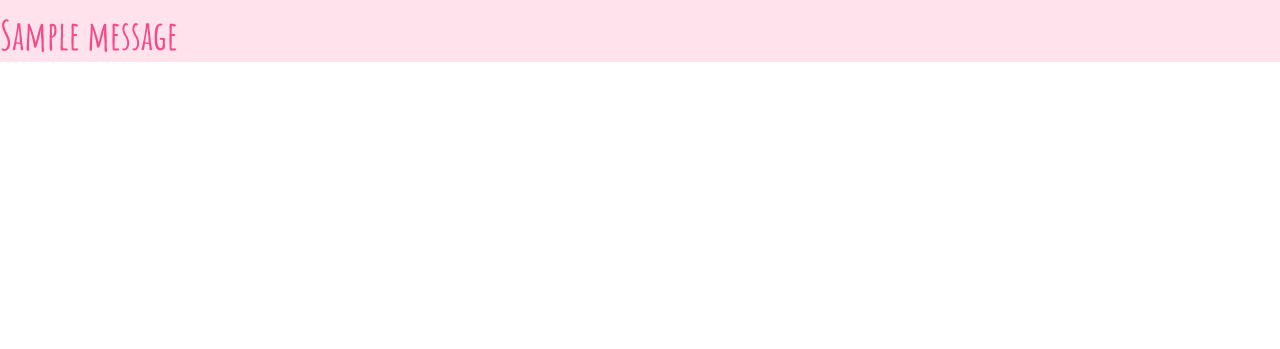
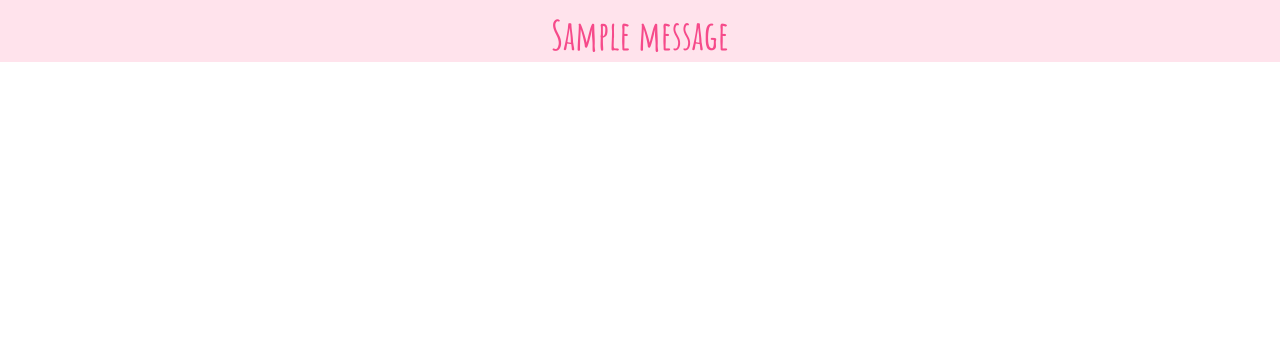
Before and after one commit to aineon/women-in-tech, a Flask app: page / in a window 1280 px wide. Shown: the part 71-420 px from the top of the page. Run offline with Flask 2, Linux system fonts and the light colour scheme; one stand-in notice (Sample message) is shown; some libraries are stand-ins or nearby versions; some web fonts are replaced.

Commit message:
commit for pull request

```diff
--- a/templates/base.html
+++ b/templates/base.html
@@ -61,7 +61,7 @@
               {% for message in messages %}
                   <div id="flashMessage{{loop.index}}" class="flash row">
                        <div class="col s12 m6 offset-m3">
-                          <h4 class="flash-message">{{ message }}</h4>
+                          <h4 class="flash-message text-center">{{ message }}</h4>
                       </div>
                   </div>
               {% endfor %}
```
